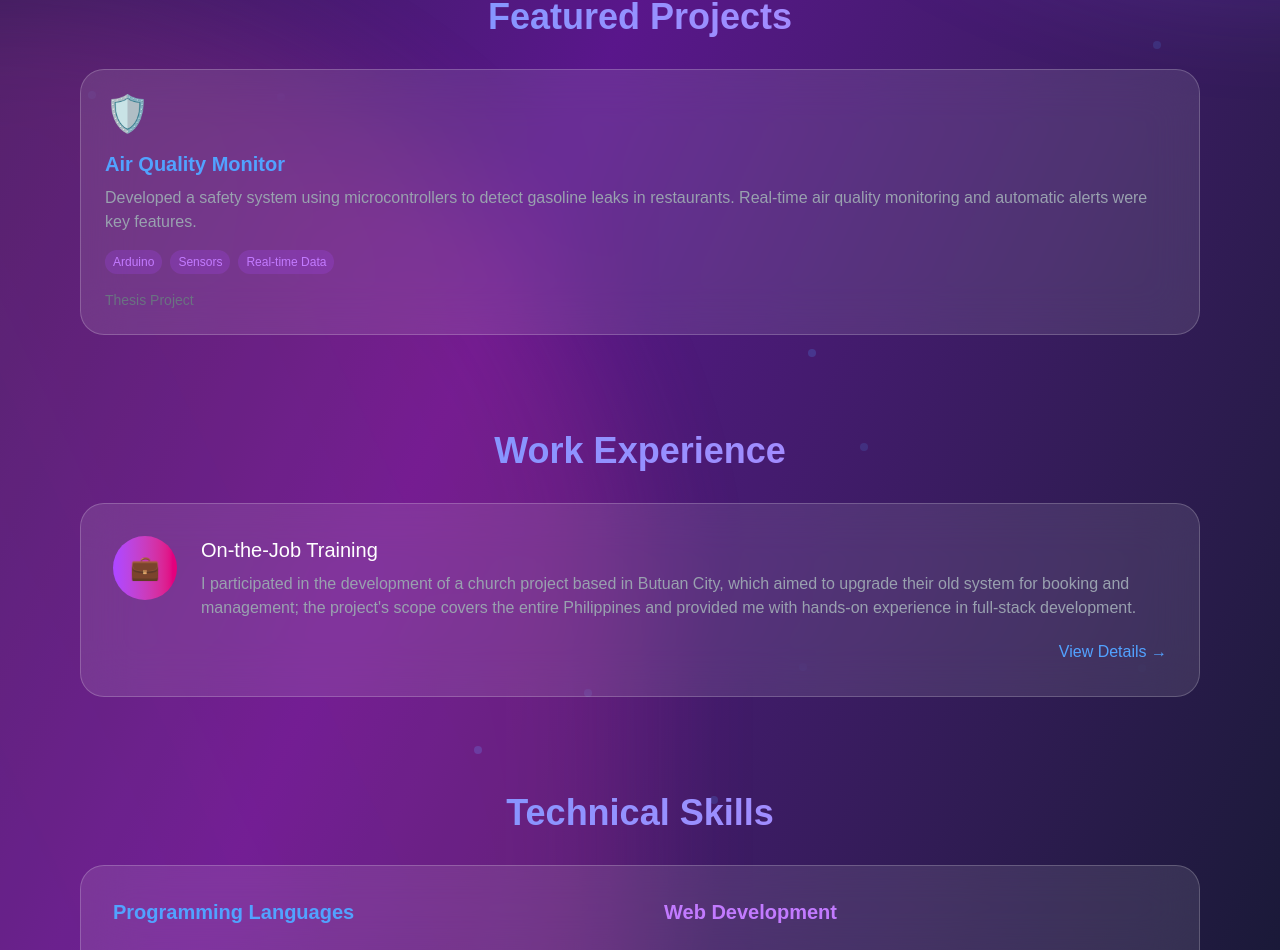
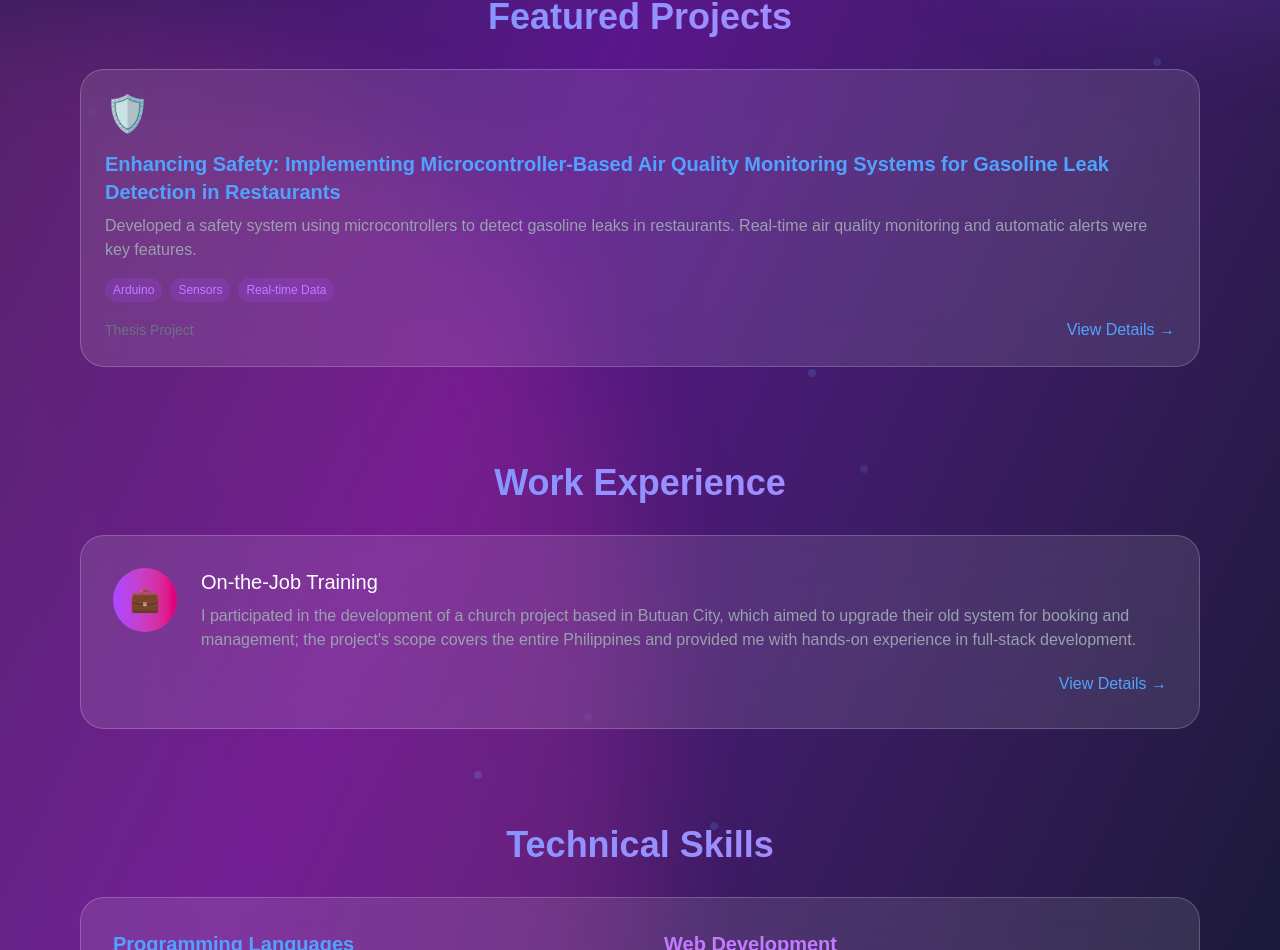
Before and after one commit to StinkyJeans/my-portfolio, a Next.js app: page / in a window 1280 px wide. Shown: the part 1383-2333 px from the top of the page. Built offline with nearby package versions, Linux system fonts and the light colour scheme.

Commit message:
added picture for showing details in thesis section

```diff
--- a/app/page.js
+++ b/app/page.js
@@ -11,7 +11,7 @@ export default function Portfolio() {
   const [scrollProgress, setScrollProgress] = useState(0);
   const [showContactForm, setShowContactForm] = useState(false);
   const [showWorkImage, setShowWorkImage] = useState(false);
-
+  const [showThesisImage, setShowThesisImage] = useState(false);
   const fullText = "Nelvim John M. Anoc";
 
   useEffect(() => {
@@ -54,7 +54,7 @@ export default function Portfolio() {
 
   const projects = [
     {
-      title: "Air Quality Monitor",
+      title: "Enhancing Safety: Implementing Microcontroller-Based Air Quality Monitoring Systems for Gasoline Leak Detection in Restaurants",
       description: "Developed a safety system using microcontrollers to detect gasoline leaks in restaurants. Real-time air quality monitoring and automatic alerts were key features.",
       tech: ["Arduino", "Sensors", "Real-time Data"],
       status: "Thesis Project",
@@ -304,7 +304,26 @@ export default function Portfolio() {
                 </div>
                 <div className="flex justify-between items-center">
                   <span className="text-sm text-gray-500">{project.status}</span>
+                  <button
+                  onClick={() => setShowThesisImage(!showThesisImage)}
+                  className="text-blue-400 hover:text-blue-300 transition-colors duration-300 cursor-pointer">
+
+                    View Details →
+                  </button>
                 </div>
+                 {/* Image that appears when View Details is clicked */}
+                {showThesisImage && (
+                  <div className="mt-6 overflow-hidden rounded-xl transition-all duration-500 ease-in-out">
+                    <img
+                      src="/images/TEst.png"
+                      alt="Thesis Project"
+                      className="w-full h-full object-cover rounded-xl shadow-lg hover:scale-105 transition-transform duration-300"
+                    />
+                    <p className="text-center text-gray-400 text-sm mt-2">
+                      Gas Leak Detection System
+                    </p>
+                  </div>
+                )}
               </div>
             ))}
           </div>
```
Also changed, not shown: public/images/TEst.png (added).
